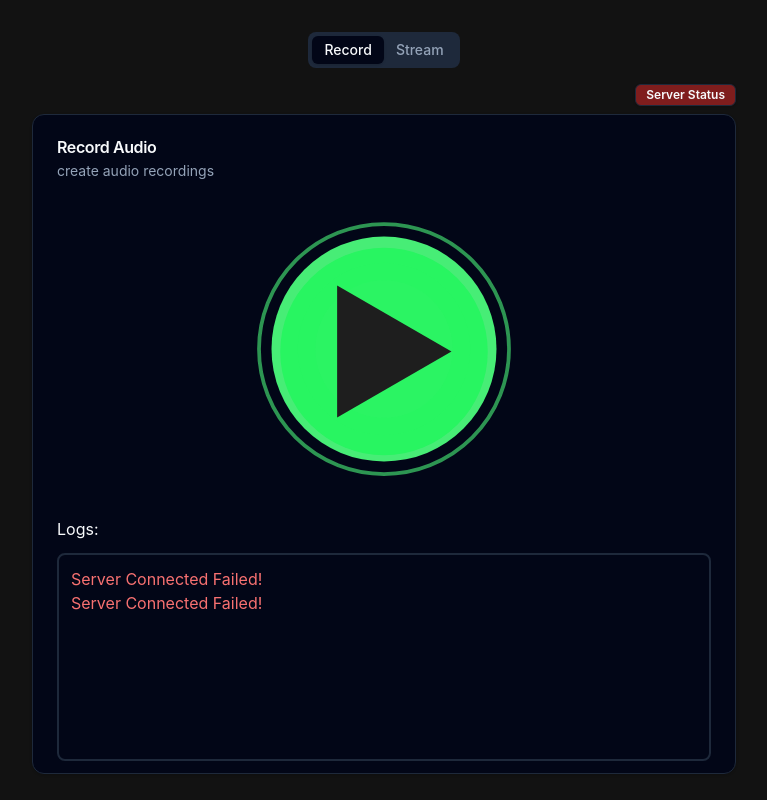
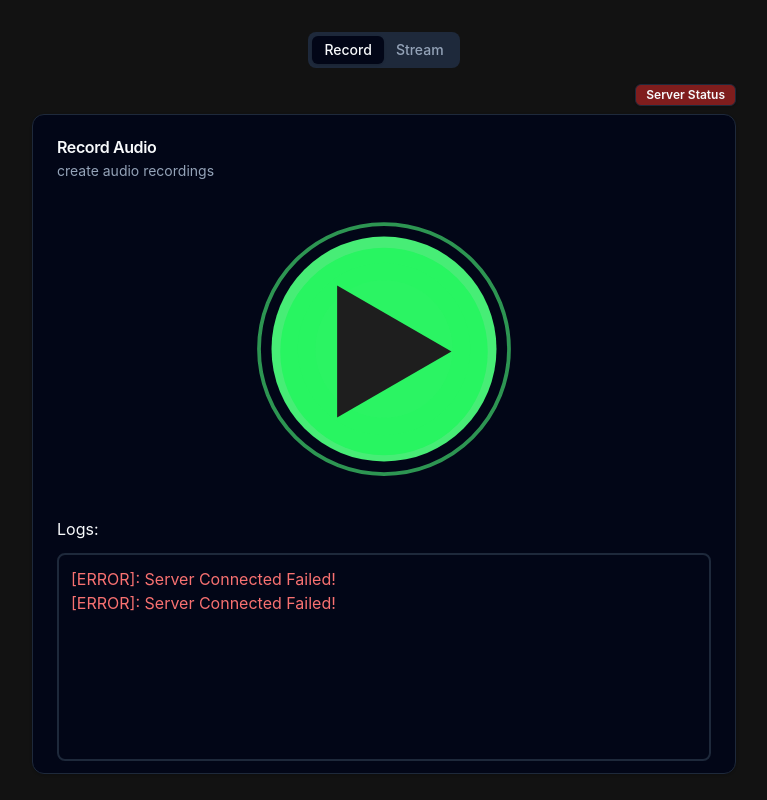
Before and after one commit to mystica2000/Alai, a React (Vite) app in the folder webrtc-ffmpeg/: page / in a window 1280 px wide. Shown: the whole page, without its empty margins (256-1023 px from the left). Built offline with nearby package versions, Linux system fonts and the light colour scheme; no server answers.

Commit message:
refactor: backend remove pause for recording

```diff
--- a/webrtc-ffmpeg/src/layouts/ServerLogs.tsx
+++ b/webrtc-ffmpeg/src/layouts/ServerLogs.tsx
@@ -17,7 +17,9 @@ export default function ServerLogs() {
         <h2>Logs:</h2>
         <div className="border-slate-800 border-2 p-3 mt-3 border-rounded border-radius-10 h-[13rem] rounded-lg overflow-y-auto">
             {
-                logs.map((aLog) => <div key={aLog.id?.toString()} className={aLog.type == "error" ? "text-red-400" : "text-lime-300"}>{aLog.text}
+                logs.map((aLog) => <div key={aLog.id?.toString()} className={aLog.type == "error" ? "text-red-400" : "text-lime-300"}>
+                    {aLog.type == "error" ? "[ERROR]: " : "[INFO]: "}
+                    {aLog.text}
                 </div>)
             }
             <div ref={dummy} />
```
Also changed, not shown: 1 other file (tests, documents, lock files or other folders).
